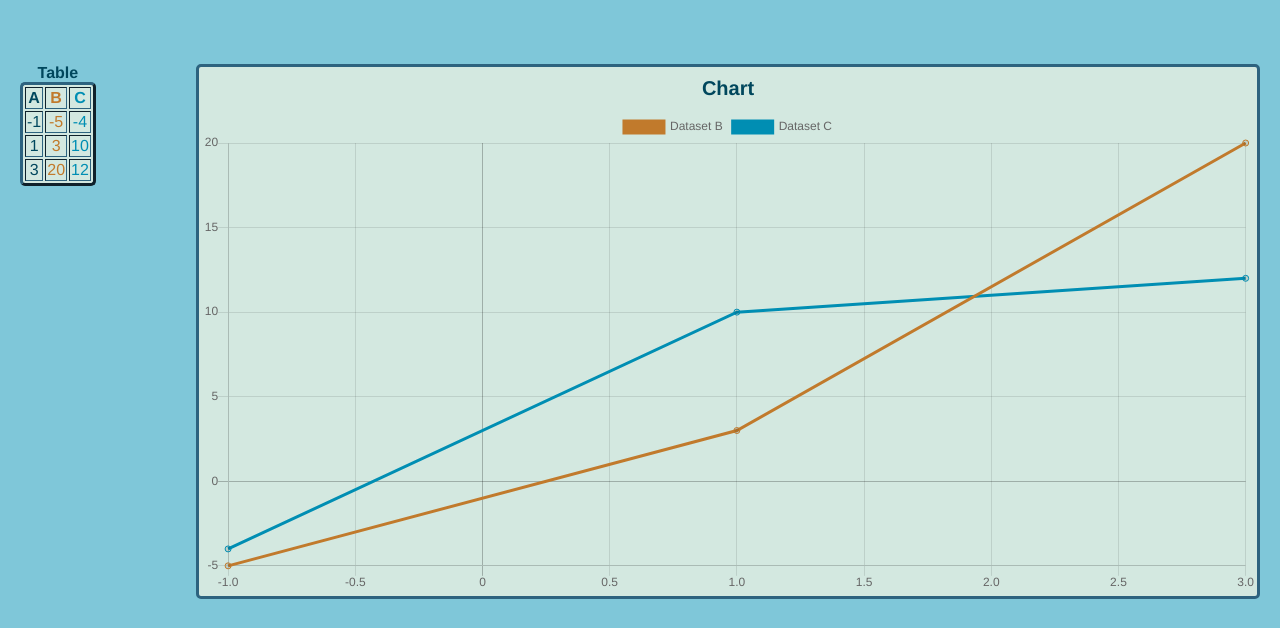
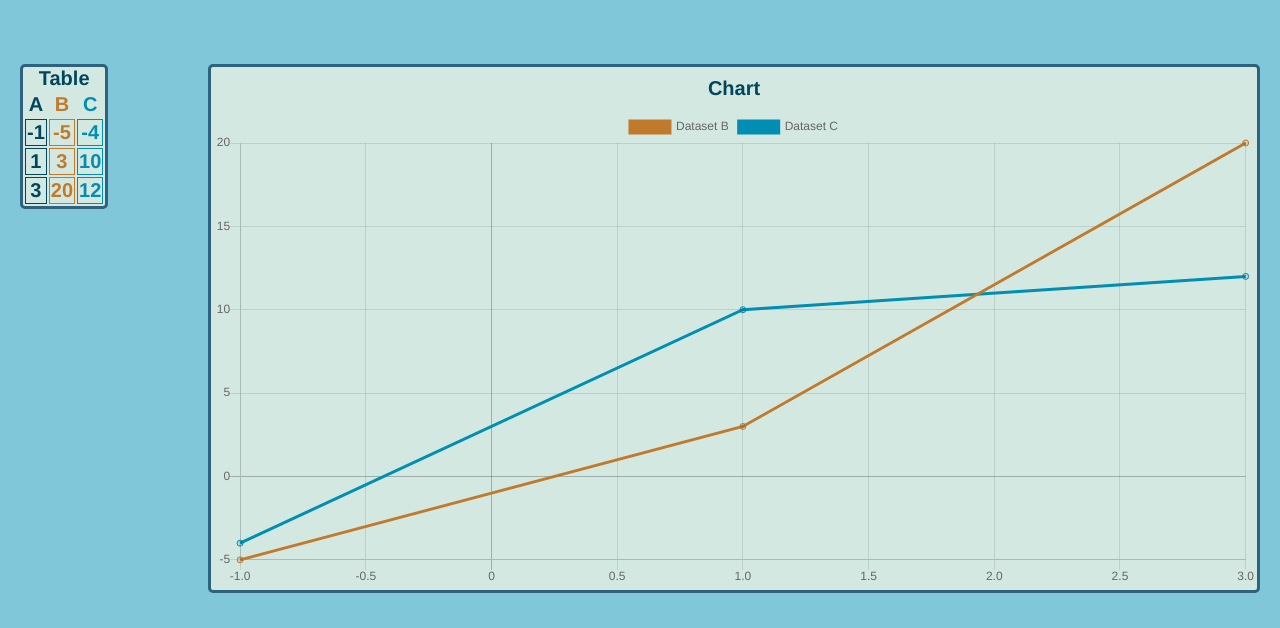
Before and after one commit to joshwintraub/holocene-challenge, a React app: page / in a window 1280 px wide. Shown: the part 61-689 px from the top of the page. Built offline with nearby package versions, Linux system fonts and the light colour scheme.

Commit message:
Completed

```diff
--- a/package.json
+++ b/package.json
@@ -2,7 +2,7 @@
   "name": "holocene-challenge",
   "version": "1.0.0",
   "description": "Display 2D array as a chart and a graph",
-  "main": "index.js",
+  "main": "main.js",
   "scripts": {
     "start": "npm run build",
     "build": "webpack -w"
--- a/public/style.css
+++ b/public/style.css
@@ -12,6 +12,7 @@ body {
 .display {
   display: flex;
   padding: 20px;
+  align-self: flex-start;
 }
 
 .header {
@@ -37,16 +38,26 @@ body {
 .table {
   font-family: 'Helvetica Neue', Helvetica, Arial, sans-serif;
   color: #00475D;
+  font-weight: bold;
+  font-size: 20px;
   text-align: center;
   background-color: #ffffff;
   position: relative;
   margin: auto;
   width: auto;
   height: auto;
+  max-height: 80vh;
+  display: block;
+  overflow-y: scroll;
   background-color: #D3E8E0;
+  border-style: solid;
   border-color: #2D637F;
   border-width: 3px;
   border-radius: 5px;
+}
+
+td {
+  border: 1px solid;
 }
 
 .chart {
--- a/src/components/Table.js
+++ b/src/components/Table.js
@@ -4,8 +4,8 @@ const Table = (props => {
 
   return (
     <div>
-      <table className="table" border="10">
-        <caption style={{ fontWeight: "bold" }}>Table</caption>
+      <table className="table">
+        <caption>Table</caption>
         <tbody>
           <tr>
             <th>A</th>
--- a/webpack.config.js
+++ b/webpack.config.js
@@ -1,5 +1,5 @@
 module.exports = {
-  entry: ['babel-polyfill', './src/index.js'],
+  entry: ['babel-polyfill', './src/main.js'],
   output: {
     path: __dirname + "/public",
     filename: "bundle.js"
```
Also changed, not shown: README.md, src/main.js (renamed from src/index.js), 2 other files.
